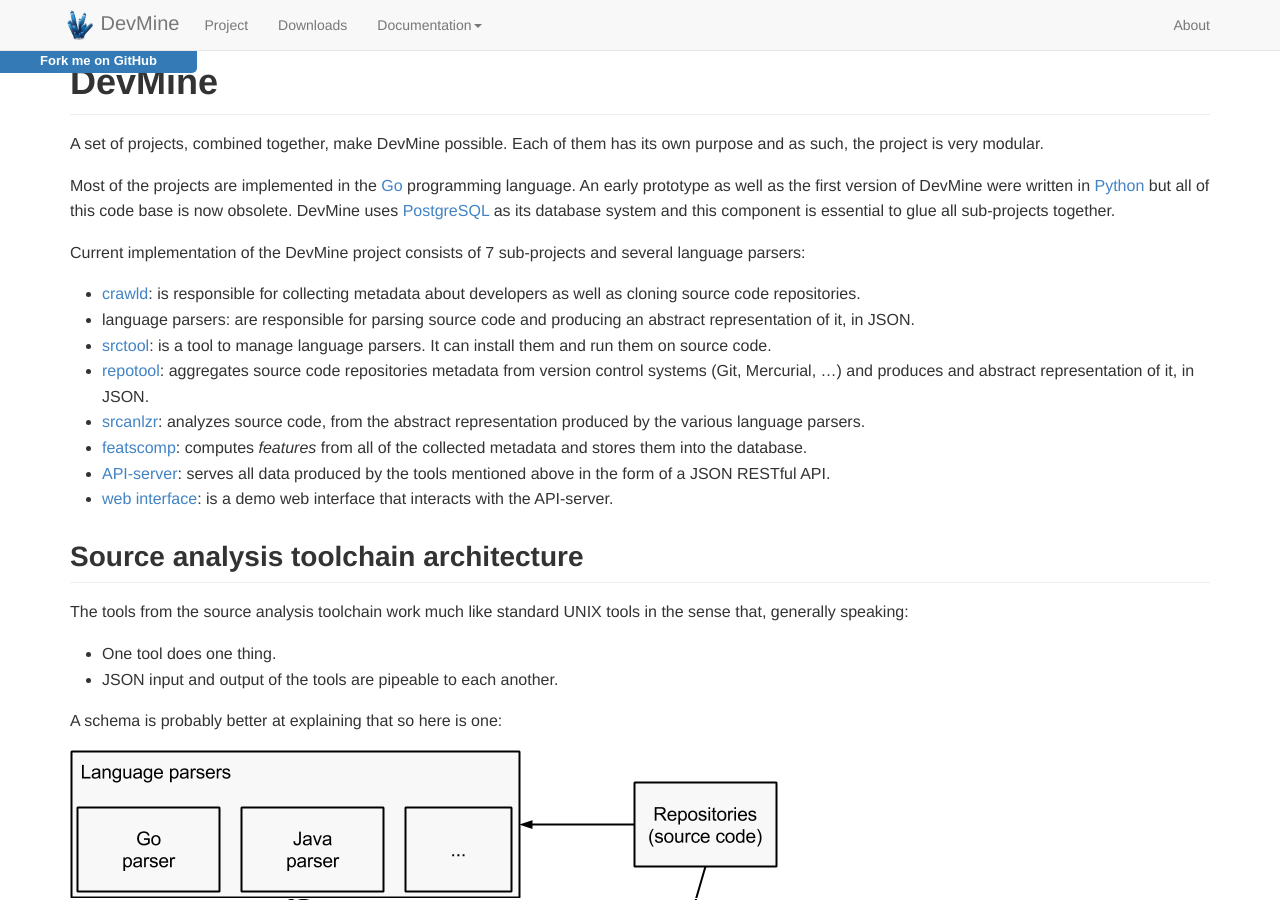
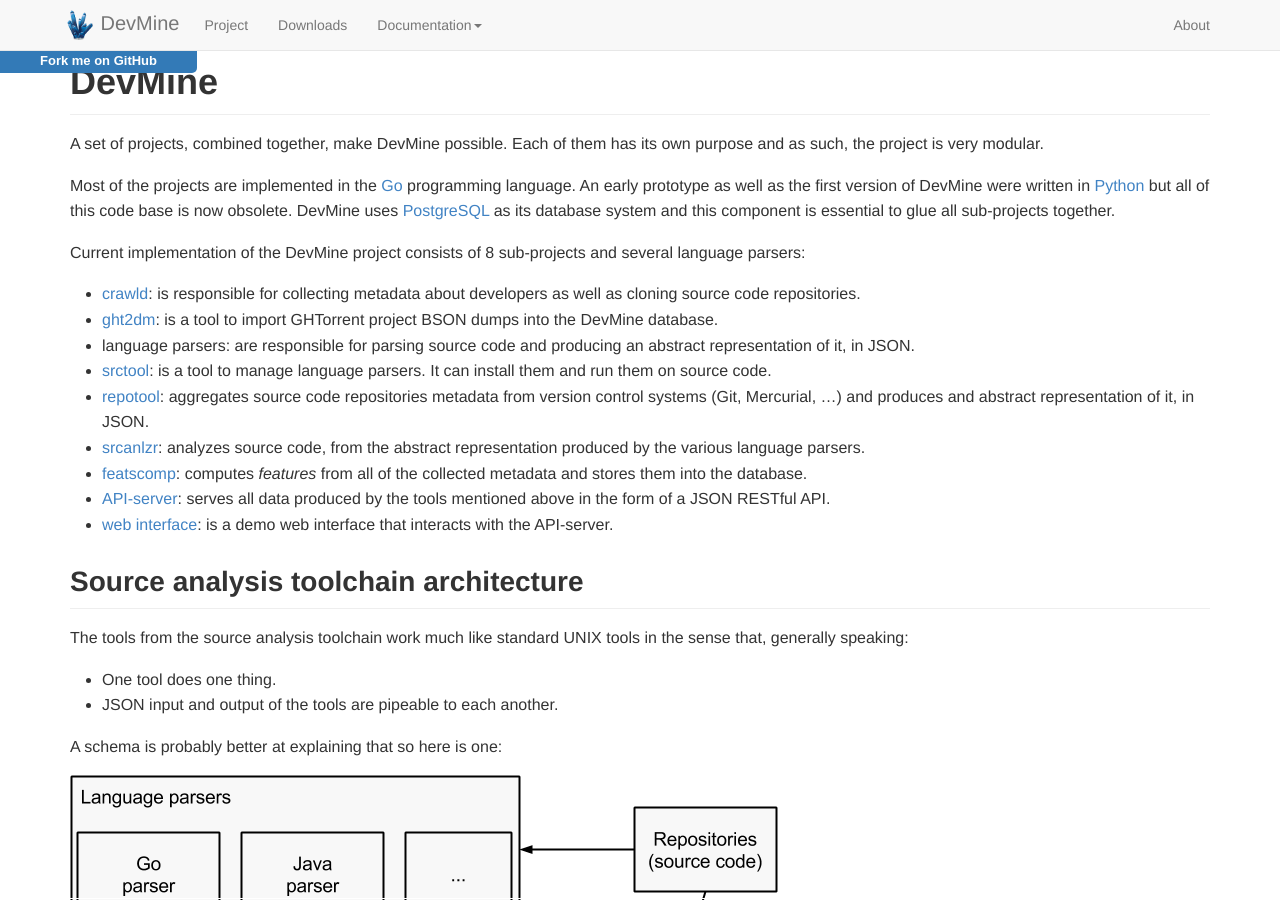
Before and after one commit to DevMine/devmine.github.io, a Jekyll site: the page built from doc/devmine.md, in a window 1280 px wide and 900 px high. Built offline with Jekyll 4.4.1, drawn with Linux system fonts in a browser that asks for light colours.

Commit message:
doc: Add link and description of ght2dm in the general doc page.

```diff
--- a/doc/devmine.md
+++ b/doc/devmine.md
@@ -15,11 +15,13 @@
 obsolete. DevMine uses [PostgreSQL](http://www.postgresql.org/) as its database
 system and this component is essential to glue all sub-projects together.
 
-Current implementation of the DevMine project consists of 7 sub-projects and
+Current implementation of the DevMine project consists of 8 sub-projects and
 several language parsers:
 
  * [crawld][crawld]: is responsible for collecting metadata about developers
    as well as cloning source code repositories.
+ * [ght2dm][ght2dm]: is a tool to import GHTorrent project BSON dumps into the
+   DevMine database.
  * language parsers: are responsible for parsing source code and producing an
    abstract representation of it, in JSON.
  * [srctool][srctool]: is a tool to manage language parsers. It can install
@@ -67,7 +69,8 @@
 
 [api-server]: /doc/api-server "api-server documentation"
 [crawld]: /doc/crawld "crawld documentation"
-[featscomp]: /doc/featscomp "featscomp"
+[ght2dm]: /doc/ght2dm "ght2dm documentation"
+[featscomp]: /doc/featscomp "featscomp documentation"
 [repotool]: /doc/repotool "repotool documentation"
 [srcanlzr]: /doc/srcanlzr "srcanlzr documentation"
 [srctool]: /doc/srctool "srctool documentation"
```
